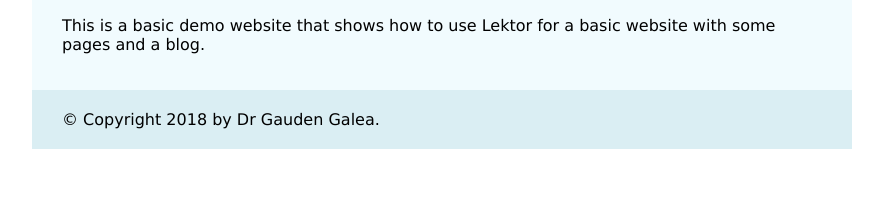
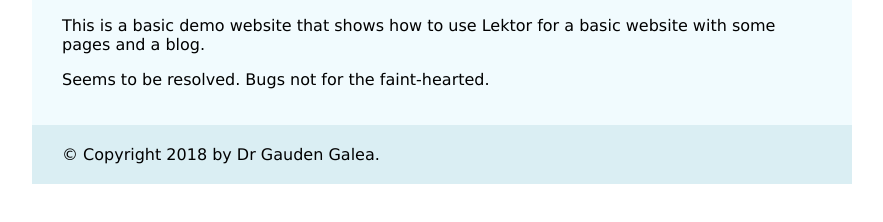
Before and after one commit to gauden/lektory, a plain HTML site: page index.html in a window 1280 px wide. Shown: the part 230-452 px from the top of the page, without its empty margins (198-1081 px from the left). Drawn offline with Linux system fonts and the light colour scheme.

Commit message:
Synchronized build

```diff
--- a/index.html
+++ b/index.html
@@ -23,6 +23,7 @@
   <h2>Welcome to Lektory!</h2>
   <p>This is a basic demo website that shows how to use Lektor for a basic
 website with some pages and a blog.</p>
+<p>Seems to be resolved. Bugs not for the faint-hearted.</p>
 
 
   </div>
```
